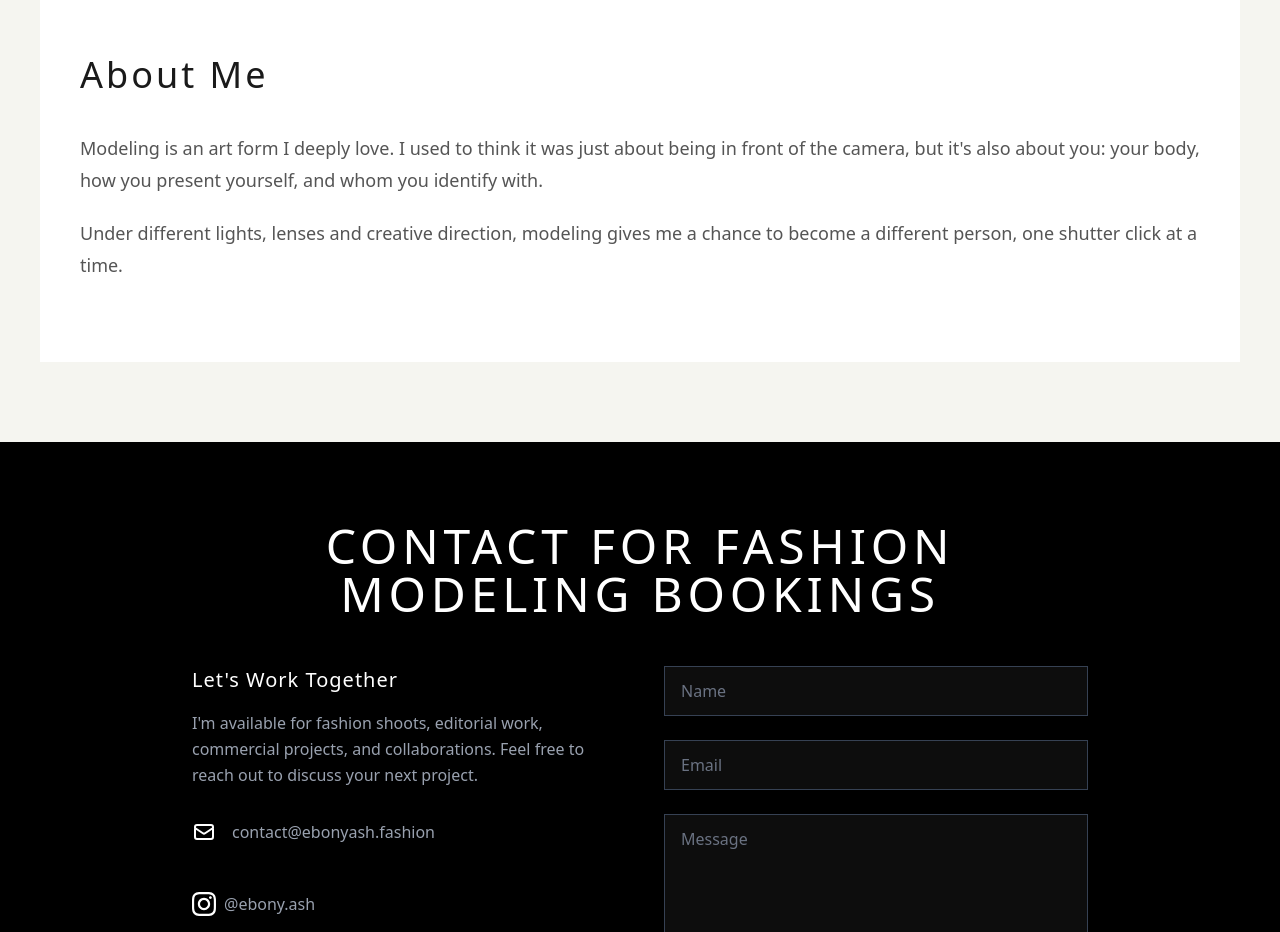
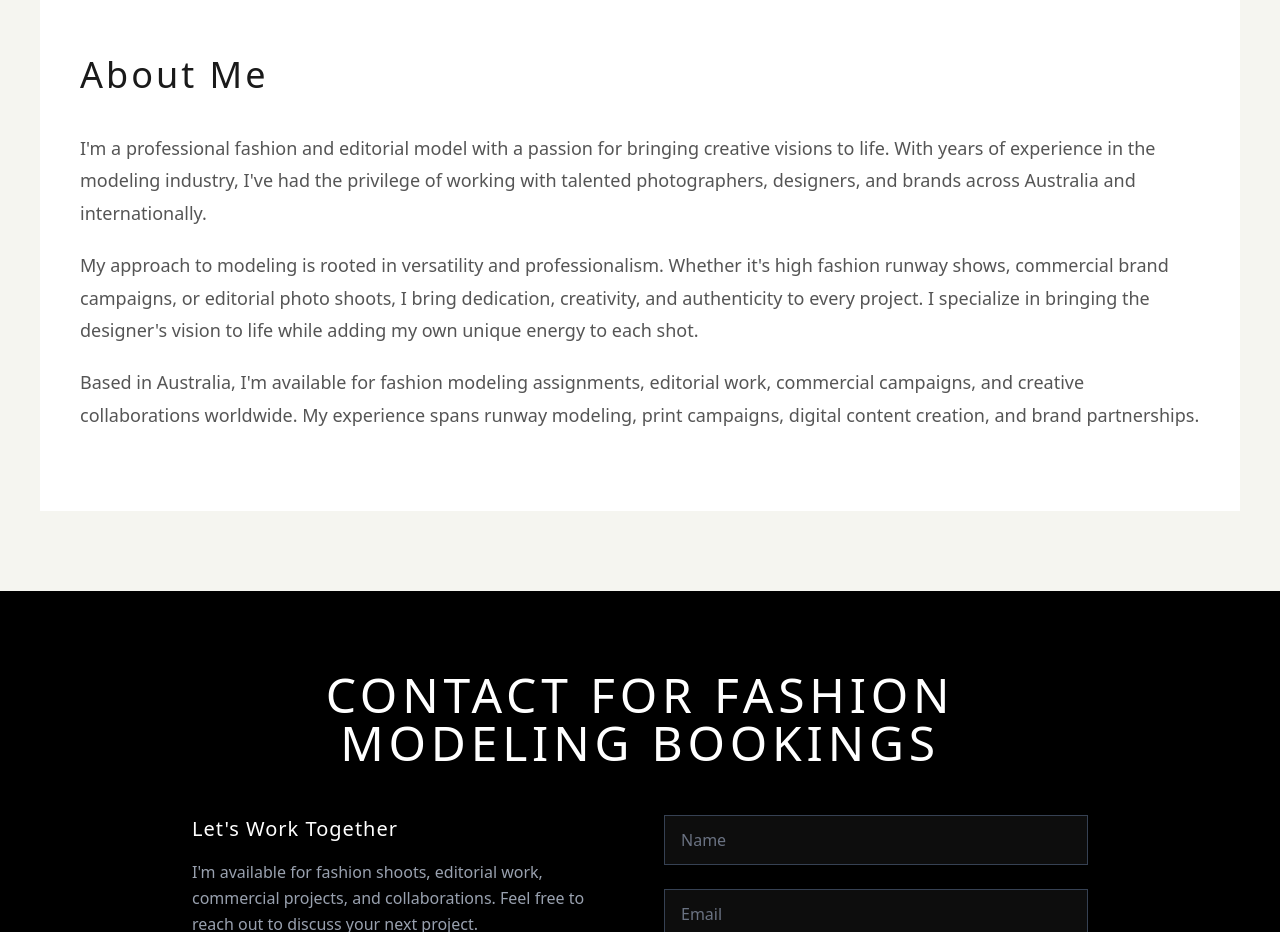
Before and after one commit to MRID0007/Ebony-01, a React (Vite) app: page / in a window 1280 px wide. Shown: the part 10120-11052 px from the top of the page. Built offline with nearby package versions, Linux system fonts and the light colour scheme.

Commit message:
Improve site flow and mobile responsiveness
- Update About Me section in ModelShowcaseSection to use professional bio text
- Add responsive gallery limits: 8 images on mobile, 12 on tablet, 20 on desktop
- Improve mobile user experience with faster load times

```diff
--- a/src/components/Gallery/Gallery.jsx
+++ b/src/components/Gallery/Gallery.jsx
@@ -1,11 +1,30 @@
 import { useState, useEffect, useRef } from 'react';
 import { Link } from 'react-router-dom';
 
-const Gallery = ({ limit = 20 }) => {
+const Gallery = ({ limit }) => {
   const [selectedImage, setSelectedImage] = useState(null);
   const [images, setImages] = useState([]);
   const [justifiedRows, setJustifiedRows] = useState([]);
+  const [responsiveLimit, setResponsiveLimit] = useState(20);
   const containerRef = useRef(null);
+
+  // Update responsive limit based on screen size
+  useEffect(() => {
+    const updateLimit = () => {
+      const width = window.innerWidth;
+      if (width < 768) {
+        setResponsiveLimit(8); // Mobile
+      } else if (width < 1024) {
+        setResponsiveLimit(12); // Tablet
+      } else {
+        setResponsiveLimit(20); // Desktop
+      }
+    };
+
+    updateLimit();
+    window.addEventListener('resize', updateLimit);
+    return () => window.removeEventListener('resize', updateLimit);
+  }, []);
 
   useEffect(() => {
     // Load high-res images
@@ -38,11 +57,12 @@ const Gallery = ({ limit = 20 }) => {
       .filter(img => img !== null)
       .sort((a, b) => a.id - b.id);
 
-    // Apply limit if specified
-    const finalImages = limit ? loadedImages.slice(0, limit) : loadedImages;
+    // Apply limit: use prop if specified, otherwise use responsive limit
+    const activeLimit = limit !== undefined && limit !== null ? limit : responsiveLimit;
+    const finalImages = activeLimit ? loadedImages.slice(0, activeLimit) : loadedImages;
 
     setImages(finalImages);
-  }, [limit]);
+  }, [limit, responsiveLimit]);
 
   // Load images and calculate aspect ratios
   useEffect(() => {
@@ -144,7 +164,7 @@ const Gallery = ({ limit = 20 }) => {
         </div>
 
         {/* View More Button */}
-        {limit && (
+        {(limit !== undefined && limit !== null ? limit : responsiveLimit) && (
           <div className="text-center mt-12">
             <Link
               to="/full-gallery"
--- a/src/components/ModelShowcaseSection/ModelShowcaseSection.jsx
+++ b/src/components/ModelShowcaseSection/ModelShowcaseSection.jsx
@@ -139,13 +139,21 @@ const ModelShowcaseSection = () => {
           <h3 className="about-title">About Me</h3>
           <div className="about-content">
             <p>
-              Modeling is an art form I deeply love. I used to think it was just about
-              being in front of the camera, but it's also about you: your body, how you
-              present yourself, and whom you identify with.
+              I'm a professional fashion and editorial model with a passion for bringing
+              creative visions to life. With years of experience in the modeling industry, I've had
+              the privilege of working with talented photographers, designers, and brands across
+              Australia and internationally.
             </p>
             <p>
-              Under different lights, lenses and creative direction, modeling gives me
-              a chance to become a different person, one shutter click at a time.
+              My approach to modeling is rooted in versatility and professionalism. Whether
+              it's high fashion runway shows, commercial brand campaigns, or editorial photo shoots,
+              I bring dedication, creativity, and authenticity to every project. I specialize in
+              bringing the designer's vision to life while adding my own unique energy to each shot.
+            </p>
+            <p>
+              Based in Australia, I'm available for fashion modeling assignments, editorial work,
+              commercial campaigns, and creative collaborations worldwide. My experience spans
+              runway modeling, print campaigns, digital content creation, and brand partnerships.
             </p>
           </div>
         </div>
```
